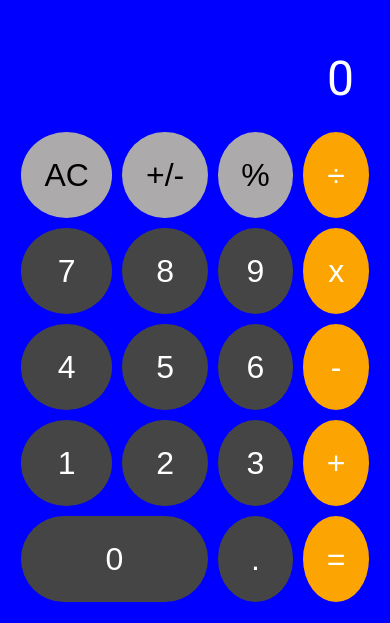
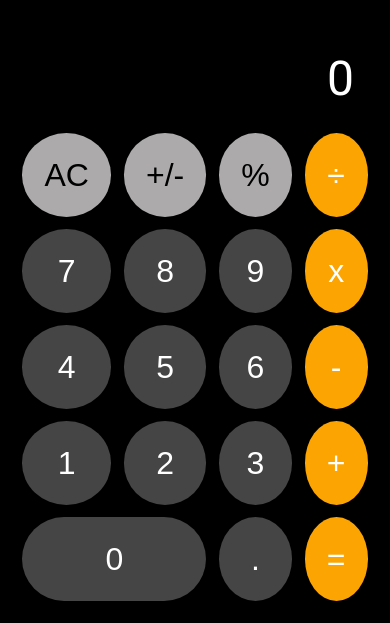
Before and after one commit to mdtagg/React_JS_Calculator, a React (Vite) app: page / in a window 390 px wide. Shown: the part 221-844 px from the top of the page. Built offline with nearby package versions, Linux system fonts and the light colour scheme.

Commit message:
iphone media query debugging

```diff
--- a/src/App.css
+++ b/src/App.css
@@ -11,7 +11,7 @@ body {
 
 @media only screen and (max-width:600px) {
   .calculator-container {
-    background-color:blue;
+    /* background-color:blue; */
     height:100vh;
     width:100vw;
     margin:0;
@@ -21,7 +21,6 @@ body {
 
 @media only screen and (orientation:landscape) and (max-width:600px) {
   .calculator-container {
-    background-color:pink;
     height:100vh;
     width:100vw;
     grid-template-rows: minmax(1.5rem,auto) repeat(5,3.5rem);
@@ -32,7 +31,6 @@ body {
 
 @media only screen and (min-width:700px) {
   .calculator-container {
-    background-color:yellow;
     height:90vh;
     width:26vw;
     margin-top:2rem;
@@ -46,13 +44,13 @@ body {
 .calculator-container {
   display:grid;
   grid-template-columns: repeat(4,auto);
-  /* background-color:black; */
+  background-color:black;
   padding:1rem;
 }
 
 .calculator-container > button {
   border-radius:100%;
-  margin:5px;
+  margin:.4rem;
   font-size:2rem;
   cursor:pointer;
   border:none;
```
Also changed, not shown: 1 other file (tests, documents, lock files or other folders).
